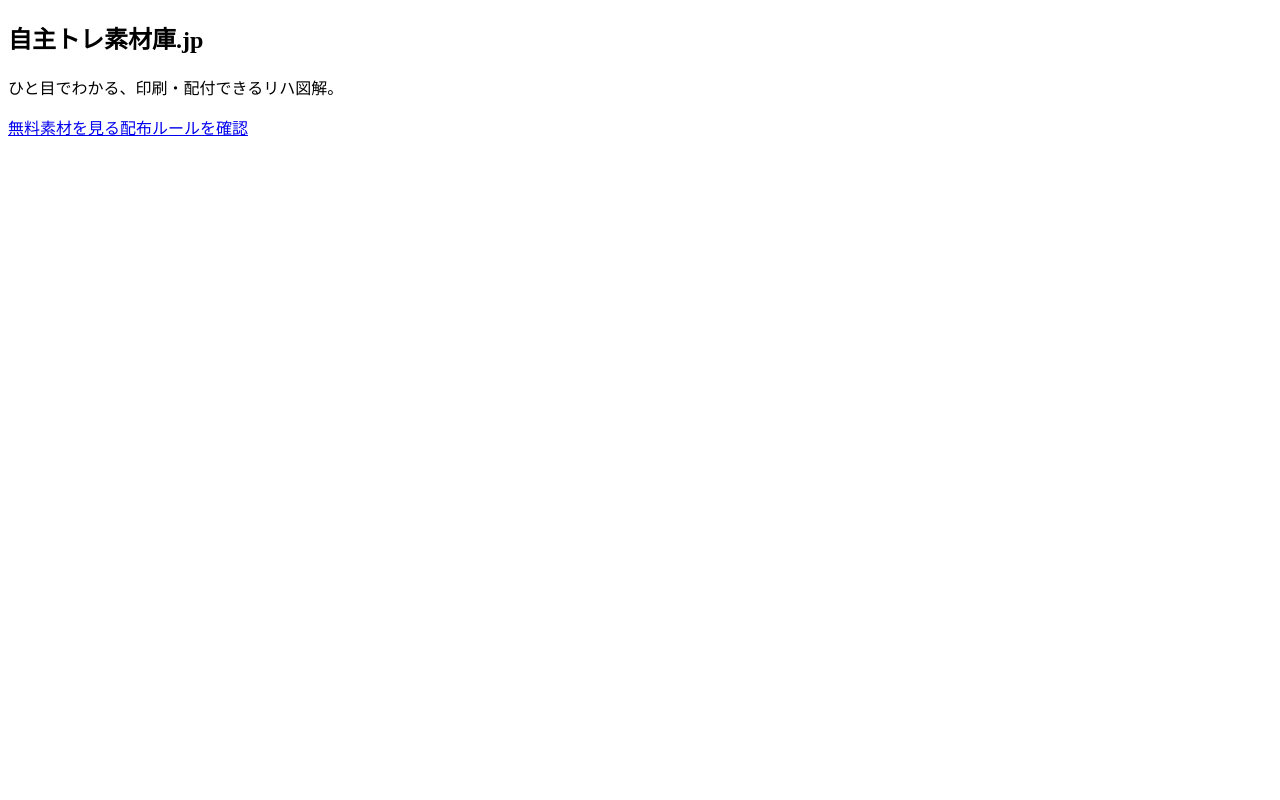
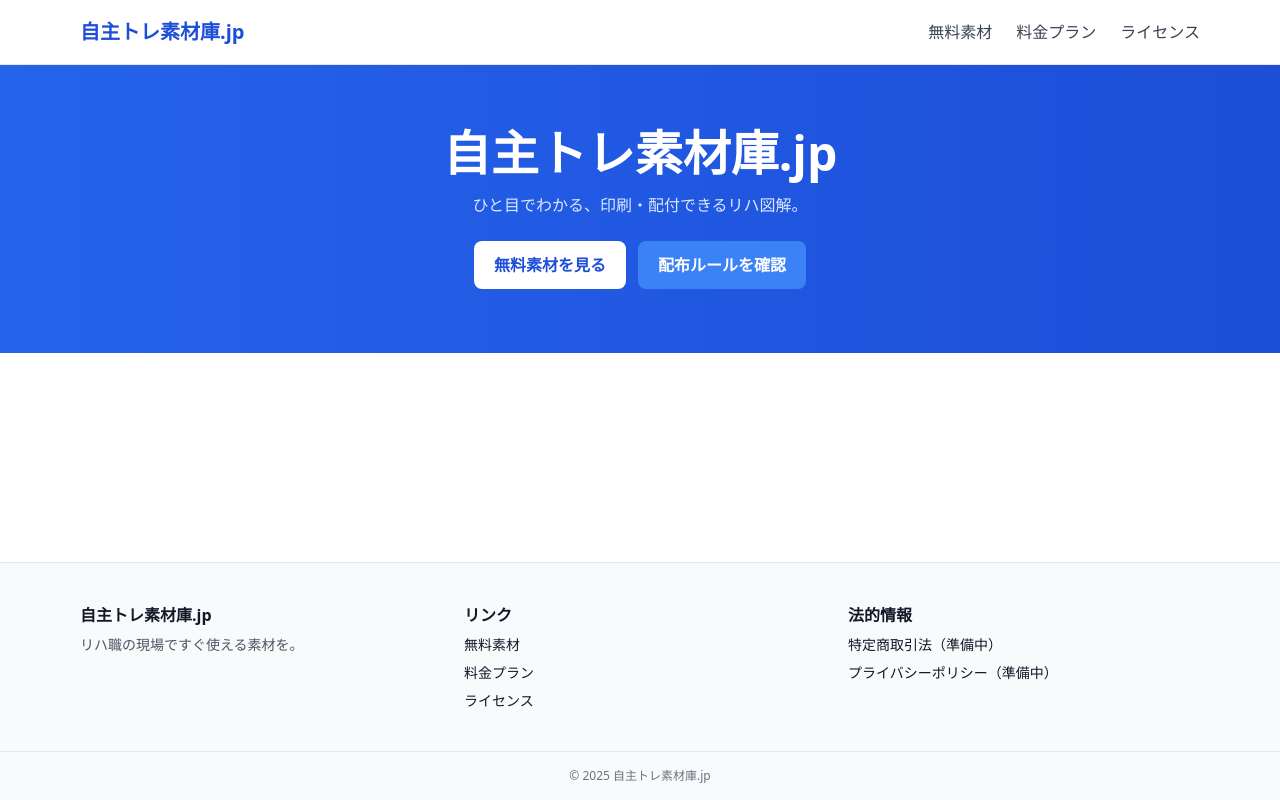
Before and after one commit to makomaru2023/Self-Training, a Next.js app: page / in a window 1280 px wide. Built offline with nearby package versions, Linux system fonts and the light colour scheme; no server answers.

Commit message:
revert: restore to production b93f033 (A27cq2z1u)

```diff
--- a/app/layout.tsx
+++ b/app/layout.tsx
@@ -1,18 +1,32 @@
-import type { Metadata } from "next";
-import GoogleAnalytics from "@/components/GoogleAnalytics";
+import type { Metadata } from 'next';
+import './globals.css';
+import Header from '@/components/Header';
+import Footer from '@/components/Footer';
 
 export const metadata: Metadata = {
-  title: "自主トレ素材庫.jp",
-  description: "リハ職のための自主トレ素材配布サイト",
+  title: '自主トレ素材庫.jp',
+  description: 'リハ職のための見やすい自主トレ素材配布サイト',
+  openGraph: {
+    title: '自主トレ素材庫.jp',
+    description: 'リハ職のための見やすい自主トレ素材配布サイト',
+    type: 'website',
+  },
+  twitter: {
+    card: 'summary_large_image',
+    title: '自主トレ素材庫.jp',
+    description: 'リハ職のための見やすい自主トレ素材配布サイト',
+  },
 };
 
 export default function RootLayout({ children }: { children: React.ReactNode }) {
   return (
     <html lang="ja">
-      <head />
       <body>
-        <GoogleAnalytics />
-        {children}
+        <div className="min-h-screen flex flex-col">
+          <Header />
+          <main className="flex-1">{children}</main>
+          <Footer />
+        </div>
       </body>
     </html>
   );
--- a/components/GoogleAnalytics.tsx
+++ /dev/null
@@ -1,22 +0,0 @@
-"use client";
-import Script from "next/script";
-
-const GA_ID = process.env.NEXT_PUBLIC_GA_ID || "G-TDY9RZPYWX"; // 予備
-
-export default function GoogleAnalytics() {
-  if (!GA_ID) return null;
-  return (
-    <>
-      <Script
-        src={`https://www.googletagmanager.com/gtag/js?id=${GA_ID}`}
-        strategy="afterInteractive"
-      />
-      <Script id="ga-init" strategy="afterInteractive">{`
-        window.dataLayer = window.dataLayer || [];
-        function gtag(){window.dataLayer.push(arguments);}
-        gtag('js', new Date());
-        gtag('config', '${GA_ID}', { send_page_view: true });
-      `}</Script>
-    </>
-  );
-}
```
